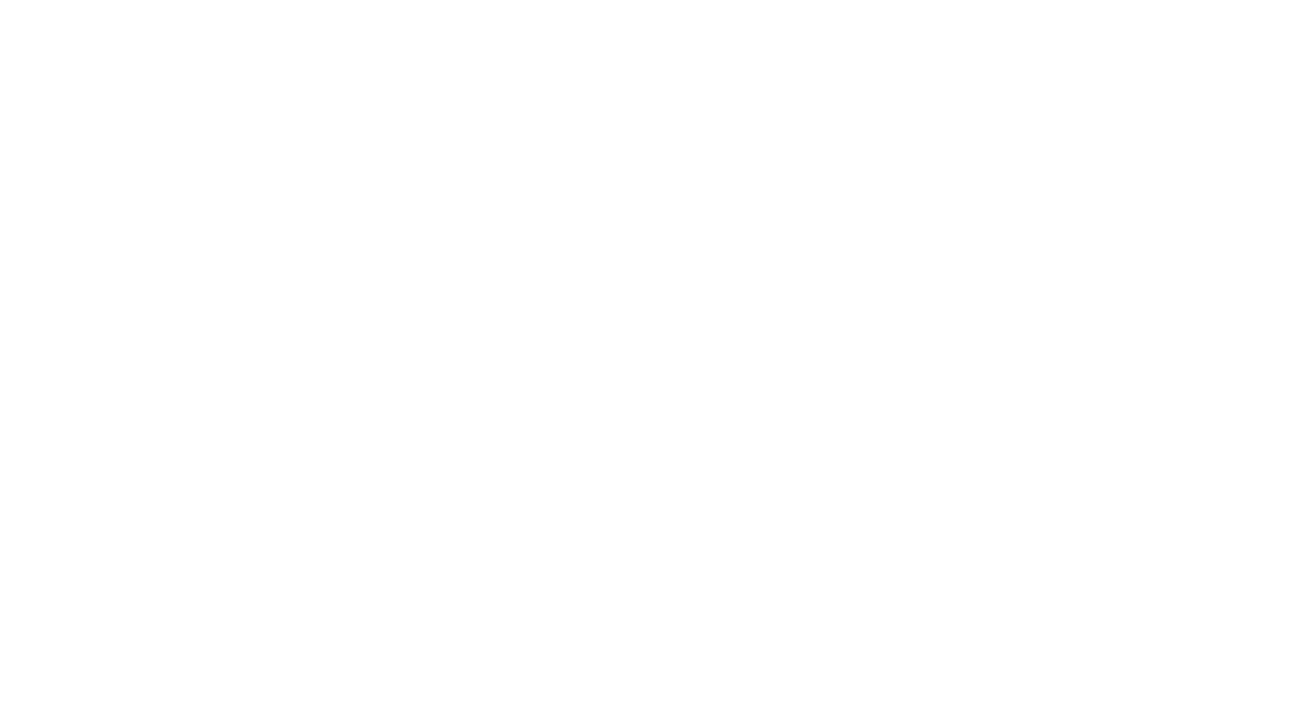
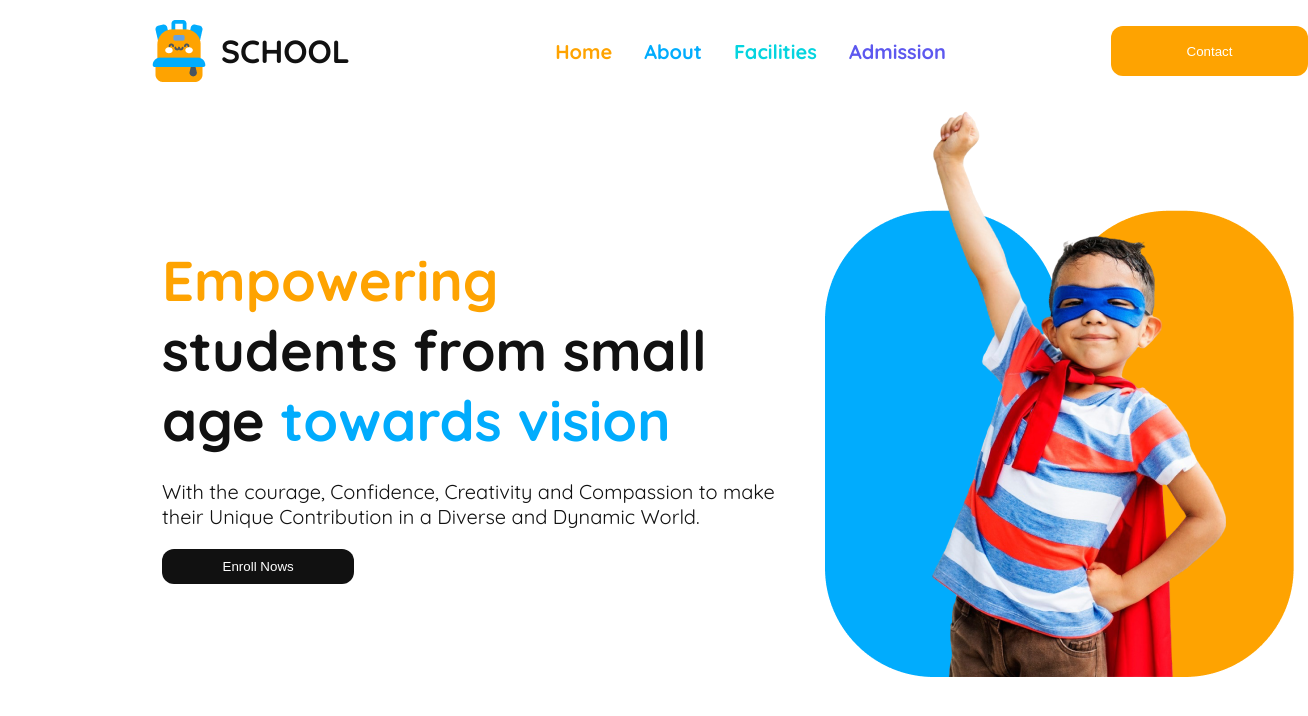
Before and after one commit to Juhaifa12/kids-school-web, a plain HTML site: page index.html in a window 1280 px wide. Shown: the whole page, 1308 px wide, since content can reach past the window. Drawn offline with Linux system fonts and the light colour scheme.

Commit message:
added navbar and banner

```diff
--- a/index.html
+++ b/index.html
@@ -4,10 +4,39 @@
     <meta charset="UTF-8">
     <meta name="viewport" content="width=device-width, initial-scale=1.0">
     <title>Kids School</title>
+    <link rel="preconnect" href="https://fonts.googleapis.com">
+<link rel="preconnect" href="https://fonts.gstatic.com" crossorigin>
+<link href="https://fonts.googleapis.com/css2?family=Quicksand:wght@300..700&display=swap" rel="stylesheet">
+<link rel="stylesheet" href="styles/school.css">
+<link rel="stylesheet" href="styles/media.css">
 </head>
-<body>
+<body class="quicksand-primary">
     <header>
-
+<div class="navbar display">
+    <div class="navbar-left display">
+        <img src="assets/logo.png" alt="">
+        <h3 class="font-bold">SCHOOL</h3>
+    </div>
+       <!-- <marquee behavior="" direction=""> -->
+         <ul class="navbar-middle display">
+            <li><a href="" class="nav-link home font-bold">Home</a></li>
+            <li><a href="" class="nav-link about font-bold">About</a></li>
+            <li><a href="" class="nav-link facilities font-bold">Facilities</a></li>
+            <li><a href="" class="nav-link admission font-bold">Admission</a></li>
+        </ul>
+    <!-- </marquee> -->
+<button class="btn-primary nav-button">Contact</button>
+</div>
+<div class="banner">
+    <div class="banner-content">
+        <h2><span class="empower">Empowering</span> <br>students from small <br> age <span class="vision"> towards vision</span></h2>
+        <p>With the courage, Confidence, Creativity and Compassion to make <br> their Unique Contribution in a Diverse and Dynamic World.</p>
+        <button class="btn-primary">Enroll Nows</button>
+    </div>
+    <div class="banner-img">
+        <img src="assets/hero-kids.png" alt="">
+    </div>
+</div>
     </header>
     <main>
 
--- a/styles/media.css
+++ b/styles/media.css
@@ -0,0 +1,23 @@
+/* small device */
+@media screen and (max-width:576px) {
+    .navbar h3, .navbar-middle, .nav-button{
+        display: none;
+    }
+    .banner{
+        display: grid;
+        grid-template-columns: repeat(1,1fr);
+        display: flex;
+        flex-direction: column-reverse;
+    }
+    .banner-content{
+        text-align: center;
+    }
+    /* header{ */
+       max-width: 390px;
+        margin: 0 auto;
+    }
+    /* .banner{ */
+        width: 357px;
+        margin-left: 0;
+    }
+}
--- a/styles/school.css
+++ b/styles/school.css
@@ -0,0 +1,105 @@
+
+.quicksand-primary {
+  font-family: "Quicksand", sans-serif;
+  font-optical-sizing: auto;
+  font-weight: 400;
+  font-style: normal;
+}
+/* shared styles */
+.font-bold{
+    font-weight: 700;
+}
+.display{
+display: flex;
+}
+header{
+    max-width: 1440px;
+    margin: 0 auto;
+}
+.btn-primary{
+    background-color: #FEA301;
+    color: #FFFFFF;
+    border-radius: 12px;
+    padding: 10px 60.5px;
+    border: none;
+}
+/* navbar section */
+.navbar{
+    justify-content: space-between;
+    align-items: center;
+    width: 1160px;
+    margin: 20px 140px;
+}
+.navbar-left{
+    width: 202px;
+    height: 62px;
+    align-items: center;
+    gap: 11px;
+}
+.navbar-left h3{
+font-size: 2rem;
+color: rgba(17, 17, 17, 1);
+}
+.navbar-middle{
+    list-style: none;
+    gap: 32px;
+}
+.nav-link{
+    text-decoration: none;
+}
+.home{
+    font-size: 1.25rem;
+    color: #FEA301;
+}
+.about{
+    font-size: 1.25rem;
+    color: #01ACFD;
+}
+.facilities{
+    font-size: 1.25rem;
+    color: #05D4DF;
+}
+.admission{
+    font-size: 1.25rem;
+    color: #5D58EF;
+}
+.nav-button{
+    width: 197px;
+    height: 50px;
+}
+/* banner section */
+.banner{
+     width: 1158px;
+    display: flex;
+    justify-content: center;
+    align-items: center;
+    gap: 50px;
+    margin-left: 141px;
+    /* margin-right: 141px; */
+}
+.banner-content{
+    gap: 24px;
+}
+.banner-content h2{
+font-weight: 700;
+font-size: 3.5rem;
+color: #111111;
+margin-bottom: 24px;
+}
+.empower{
+    color: #FEA301;
+}
+.vision{
+    color: #01ACFD;
+}
+.banner-content p{
+    font-weight: 400;
+    font-size: 1.25rem;
+    color: #111111;
+}
+.banner-content button{
+    background-color: #111111;
+}
+.banner-img img{
+    width: 100%;
+}
```
